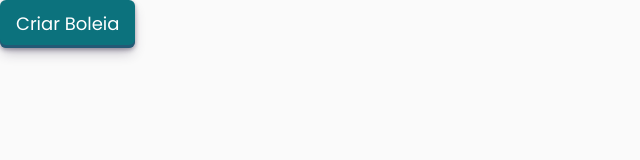
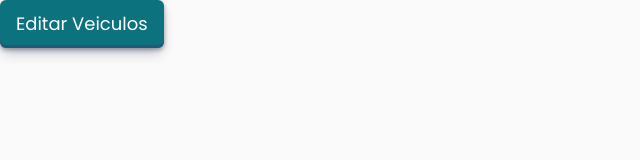
Before and after one commit to LeandroFonseca02/PW-TP1, a plain HTML site: page editarVeiculos.html in a window 1280 px wide. Shown: the whole page, without its empty margins (0-640 px from the left). Drawn offline with nearby package versions, Linux system fonts and the light colour scheme.

Commit message:
FIX editarVeiculos.html
FIX avaliacao.html

```diff
--- a/editarVeiculos.html
+++ b/editarVeiculos.html
@@ -14,8 +14,8 @@
 </head>
 <body>
 
-<button type="button" class="btn-ismat-large" data-bs-toggle="modal" data-bs-target="#staticBackdrop3">
-  Criar Boleia
+<button type="button" class="btn-ismat-large" data-bs-toggle="modal" data-bs-target="#editarVeiculos">
+  Editar Veiculos
 </button>
 
 <div class="modal fade" id="editarVeiculos" data-bs-keyboard="false" tabindex="-1" aria-labelledby="editarVeiculosLabel" aria-hidden="true">
```
Also changed, not shown: avaliacao.html (+1 -1 lines).
